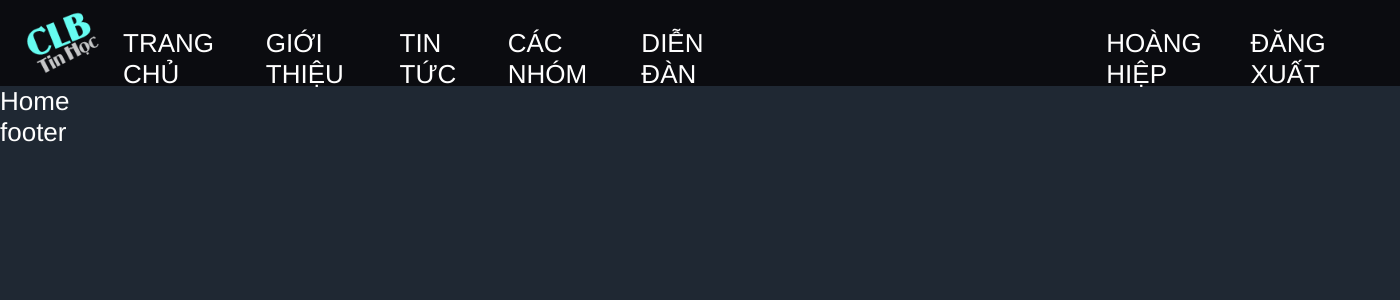
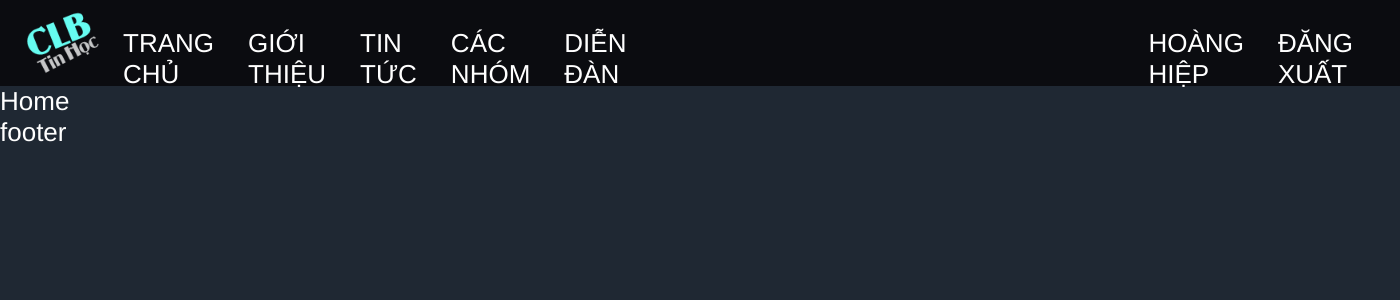
Before and after one commit to HoangHiep2001HVU/Web_CLB, a PHP site: page / in a window 1400 px wide. Shown: the top 300 px of the page. Run offline with PHP 8.4, Linux system fonts and the light colour scheme.

Commit message:
sua don vi

```diff
--- a/public/css/css.css
+++ b/public/css/css.css
@@ -59,7 +59,7 @@ body {
 }
 
 .menu .right {
-	margin-left: 25%;
+	margin-left: 18em;
 }
 
 .menu .right ul{
@@ -84,7 +84,7 @@ body {
 	}
 
 	.menu .right {
-		margin-left: 15%;
+		margin-left: 10em;
 	}
 
 	#top img {
```
